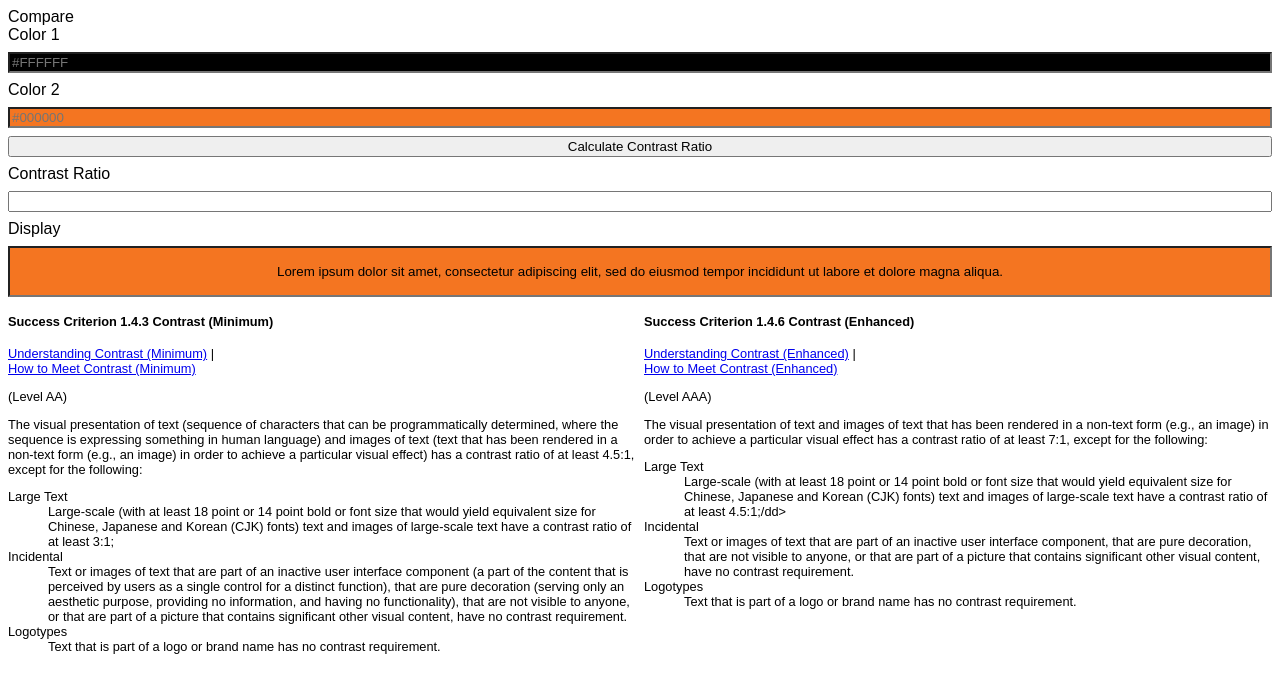
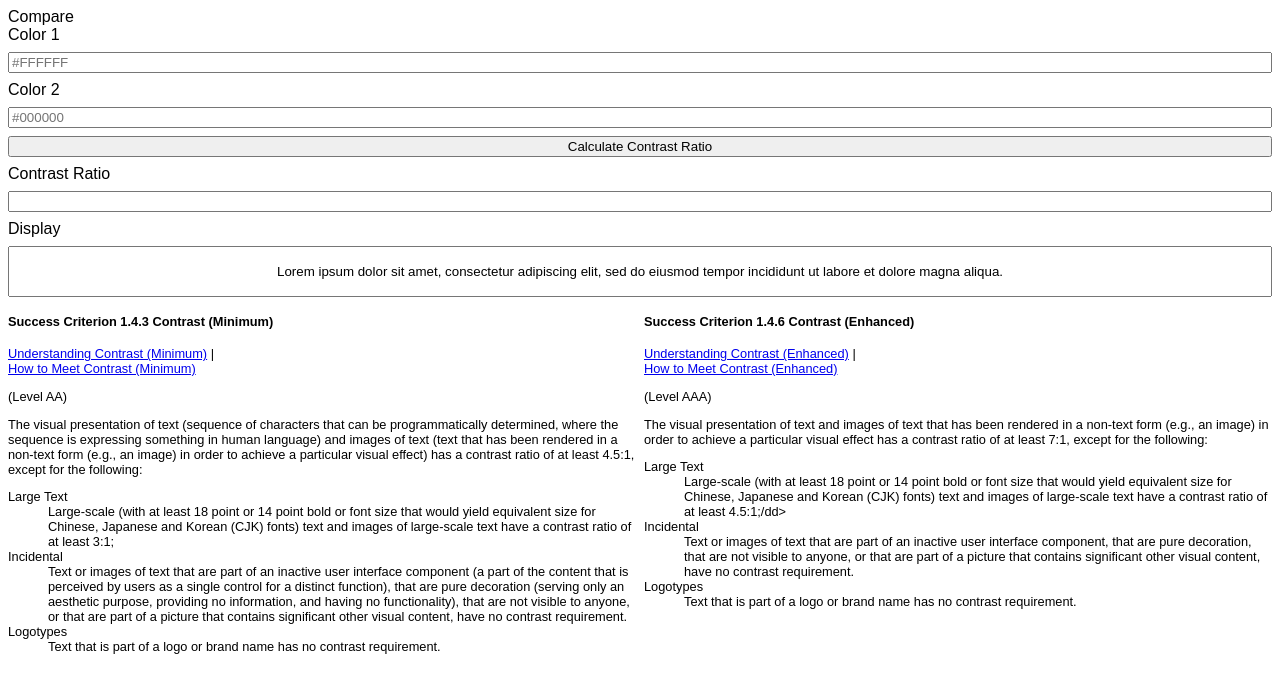
Before and after one commit to ghenle/Color-Control-Module, a plain HTML site: page index.html in a window 1280 px wide. Drawn offline with Linux system fonts and the light colour scheme.

Commit message:
Update index.html
removed inline CSS

```diff
--- a/index.html
+++ b/index.html
@@ -50,14 +50,14 @@
     <label for="comp">Compare</label>
     <div id="comp">
       <label for="col1">Color 1</label>
-      <input id="col1" type="text" value="" placeholder="#FFFFFF" pattern="^#[0-9a-f]{6}$" style="color: rgb(255, 255, 255); background-color: rgb(0, 0, 0);">
+      <input id="col1" type="text" value="" placeholder="#FFFFFF" pattern="^#[0-9a-f]{6}$">
       <label for="col2">Color 2</label>
-      <input id="col2" type="text" value="" placeholder="#000000" pattern="^#[0-9a-f]{6}$" style="color: rgb(0, 0, 0); background-color: rgb(244, 117, 33);">
+      <input id="col2" type="text" value="" placeholder="#000000" pattern="^#[0-9a-f]{6}$">
       <button id="check">Calculate Contrast Ratio</button>
       <label for="ratio">Contrast Ratio</label>
       <input id="ratio" type="text" value="">
       <label for="display">Display</label>
-      <input id="display" type="text" value="Lorem ipsum dolor sit amet, consectetur adipiscing elit, sed do eiusmod tempor incididunt ut labore et dolore magna aliqua." readonly="" style="color: rgb(0, 0, 0); background-color: rgb(244, 117, 33);">
+      <input id="display" type="text" value="Lorem ipsum dolor sit amet, consectetur adipiscing elit, sed do eiusmod tempor incididunt ut labore et dolore magna aliqua." readonly>
     </div>
     <div id="info">
       <section class="guideline">
```
